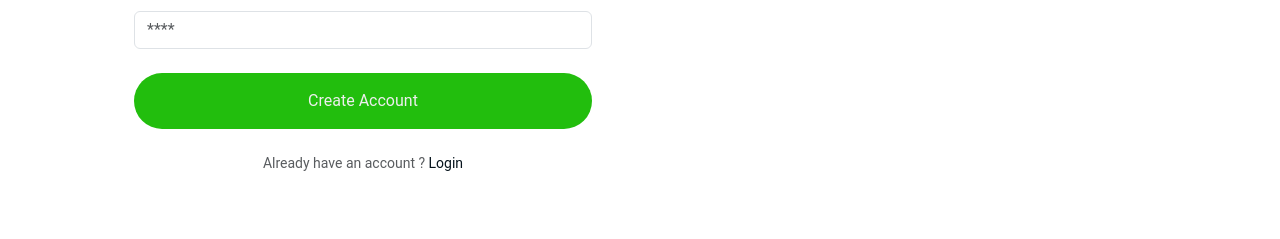
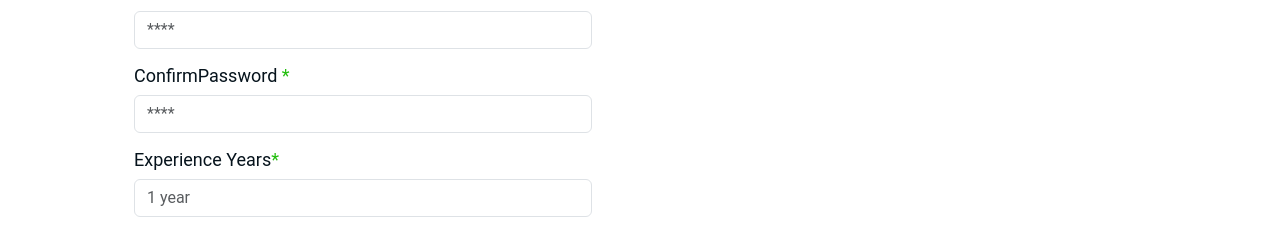
Before and after one commit to Abdullah-atia/Sho8lana, a React (Create React App) app: page /freesignup in a window 1280 px wide. Shown: the part 988-1227 px from the top of the page. Built offline with nearby package versions, Linux system fonts and the light colour scheme; a web font is replaced by a local one.

Commit message:
test navbar

```diff
--- a/src/Context/Auth.js
+++ b/src/Context/Auth.js
@@ -10,7 +10,7 @@ function AuthProvider({ children }) {
     if (savedToken) {
       setToken(savedToken);
     }
-  }, [setToken]);
+  }, []);
 
   return (
     <AuthContext.Provider value={{ token, setToken }}>
--- a/src/components/Navbar/Nav.jsx
+++ b/src/components/Navbar/Nav.jsx
@@ -1,4 +1,4 @@
-import React, { useContext, useEffect } from "react";
+import React, { useContext, useEffect, useState } from "react";
 import toast from "react-hot-toast";
 import { Link, useNavigate } from "react-router-dom";
 import { AuthContext } from "../../Context/Auth"; // Ensure this matches the export
@@ -6,6 +6,7 @@ import { AuthContext } from "../../Context/Auth"; // Ensure this matches the exp
 function Nav() {
   const { token, setToken } = useContext(AuthContext);
   const navigate = useNavigate();
+  const [scrolled, setScrolled] = useState(false);
 
   // useEffect(() => {
   //   const savedToken = localStorage.getItem("autoToken");
@@ -13,6 +14,22 @@ function Nav() {
   //     setToken(savedToken);
   //   }
   // }, [setToken]);
+
+  const handleScroll = () => {
+    const offset = window.scrollY;
+    if (offset >= 250) {
+      setScrolled(true);
+    } else {
+      setScrolled(false);
+    }
+  };
+  useEffect(() => {
+    window.addEventListener("scroll", handleScroll);
+
+    return () => {
+      window.removeEventListener("scroll", handleScroll);
+    };
+  }, []);
 
   const logout = (e) => {
     e.preventDefault();
@@ -24,8 +41,10 @@ function Nav() {
   };
 
   return (
-    <>
-      <header className="headerPrimary">
+    // <>
+      <header
+        className={` ${scrolled ? "headerPrimary bg-danger" : "headerPrimary"}`}
+      >
         <div className="container">
           <nav className="navbar navbar-expand-xl justify-content-between">
             <Link to="/">
@@ -264,7 +283,7 @@ function Nav() {
           </nav>
         </div>
       </header>
-    </>
+    // </>
   );
 }
 
--- a/src/pages/Signup/freelancerSignup.jsx
+++ b/src/pages/Signup/freelancerSignup.jsx
@@ -15,6 +15,8 @@ function FreelancerSignup() {
       email: "",
       password: "",
       confirmPassword: "",
+      categoryId: "",
+      experienceYears:"",
     },
   });
 
@@ -42,16 +44,12 @@ function FreelancerSignup() {
   };
 
     return (
-
       <>
         <div className="headerLogin">
           <div className="container">
             <div className="row">
               <div className="col-auto">
-          <div
-            className="position-relative z-2"
-            data-aos="fade-up"
-          >
+                <div className="position-relative z-2" data-aos="fade-up">
                   <h2 className="sectionTitleLight mb-2">Sign Up</h2>
                   <nav aria-label="breadcrumb">
                     <ol className="breadcrumb wbreadcrumb">
@@ -60,7 +58,11 @@ function FreelancerSignup() {
                           Home
                         </a>
                       </li>
-                <li className="breadcrumbitem active " aria-current="page" style={{color:"var(--lime-300"}}>
+                      <li
+                        className="breadcrumbitem active "
+                        aria-current="page"
+                        style={{ color: "var(--lime-300" }}
+                      >
                         SignUp
                       </li>
                     </ol>
@@ -76,10 +78,18 @@ function FreelancerSignup() {
               <div className="row justify-content-center">
                 <div className="col-auto">
                   <div className="d-flex align-items-center gap-3">
-              <Link to="/freesignup" className="wbtnsecondarylg" style={{textDecoration: "none"}}>
+                    <Link
+                      to="/freesignup"
+                      className="wbtnsecondarylg"
+                      style={{ textDecoration: "none" }}
+                    >
                       Freelancer
                     </Link>
-              <Link to="/clientsignup" className="text-dark" style={{textDecoration: "none"}}>
+                    <Link
+                      to="/clientsignup"
+                      className="text-dark"
+                      style={{ textDecoration: "none" }}
+                    >
                       Client
                     </Link>
                   </div>
@@ -113,7 +123,6 @@ function FreelancerSignup() {
                             })}
                           />
                           {errors?.name && <span>{errors.name.message}</span>}
-
                         </div>
 
                         <div className="forminput col-lg-12">
@@ -133,7 +142,6 @@ function FreelancerSignup() {
                           {errors?.email && <span>{errors.email.message}</span>}
                         </div>
 
-
                         <div className="forminput col-lg-12">
                           <label htmlFor="email" className="formlabel">
                             Password <span className="textlime300">*</span>
@@ -147,11 +155,14 @@ function FreelancerSignup() {
                               required: "password is required",
                             })}
                           />
-                    {errors?.password && <span>{errors.password.message}</span>}
+                          {errors?.password && (
+                            <span>{errors.password.message}</span>
+                          )}
                         </div>
                         <div className="forminput col-lg-12">
                           <label htmlFor="password" className="formlabel">
-                      ConfirmPassword <span className="textlime300">*</span>
+                            ConfirmPassword{" "}
+                            <span className="textlime300">*</span>
                           </label>
                           <input
                             type="password"
@@ -162,23 +173,73 @@ function FreelancerSignup() {
                               required: "confirmPassword is required",
                             })}
                           />
-                    {errors?.confirmPassword && <span>{errors.confirmPassword.message}</span>}
+                          {errors?.confirmPassword && (
+                            <span>{errors.confirmPassword.message}</span>
+                          )}
+                        </div>
+                        <div className="forminput col-lg-12">
+                          <label
+                            htmlFor="confirmPassword"
+                            className="formlabel"
+                          >
+                            ConfirmPassword{" "}
+                            <span className="textlime300">*</span>
+                          </label>
+                          <input
+                            type="password"
+                            id="confirmPassword"
+                            placeholder="****"
+                            className="form-control shadow-none"
+                            {...register("confirmPassword", {
+                              required: "confirmPassword is required",
+                            })}
+                          />
+                          {errors?.confirmPassword && (
+                            <span>{errors.confirmPassword.message}</span>
+                          )}
+                        </div>
+                        <div className="forminput col-lg-12">
+                          <label
+                            htmlFor="experienceYears"
+                            className="formlabel"
+                          >
+                            Experience Years
+                            <span className="textlime300">*</span>
+                          </label>
+                          <input
+                            type="number"
+                            id="experienceYears"
+                            placeholder="1 year"
+                            className="form-control shadow-none"
+                            {...register("experienceYears", {
+                              required: "experienceYears is required",
+                            })}
+                          />
+                          {errors?.experienceYears && (
+                            <span>{errors.experienceYears.message}</span>
+                          )}
                         </div>
                       </div>
                       <div className="d-grid mt-4">
-                  <button className="wbtnsecondarylg">Create Account</button>
+                        <button className="wbtnsecondarylg">
+                          Create Account
+                        </button>
                       </div>
                     </div>
                   </form>
                   <div className="mt-4">
                     <p className="text-center formtext">
-                Already have an account ?<Link to="/signin" > Login </Link>
+                      Already have an account ?<Link to="/signin"> Login </Link>
                     </p>
                   </div>
                 </div>
                 <div className="col-lg-6">
                   <div className="login-img">
-              <img src="./assets/images/1.png" className="img-fluid w-100" alt="" />
+                    <img
+                      src="./assets/images/1.png"
+                      className="img-fluid w-100"
+                      alt=""
+                    />
                   </div>
                 </div>
               </div>
@@ -186,7 +247,7 @@ function FreelancerSignup() {
           </div>
         </div>
       </>
-    )
+    );
 }
 
 export default FreelancerSignup
```
Also changed, not shown: src/pages/Signin/TestSignin.jsx (+28 -35 lines), src/pages/Subproject/subProject.jsx (added, +61 -0 lines). Lines whose indentation alone changed are shown as unchanged.
